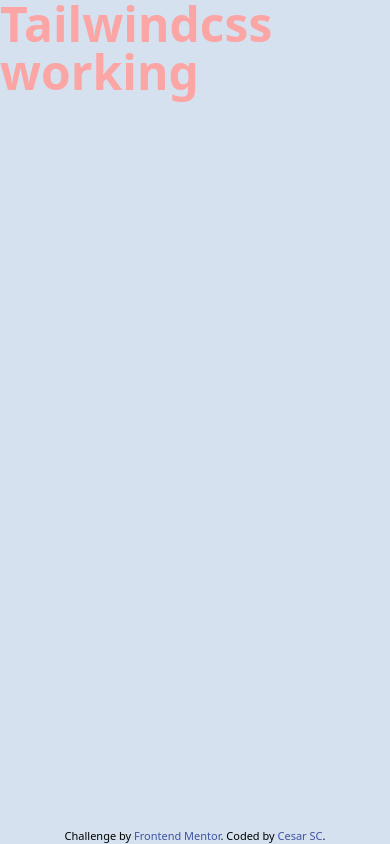
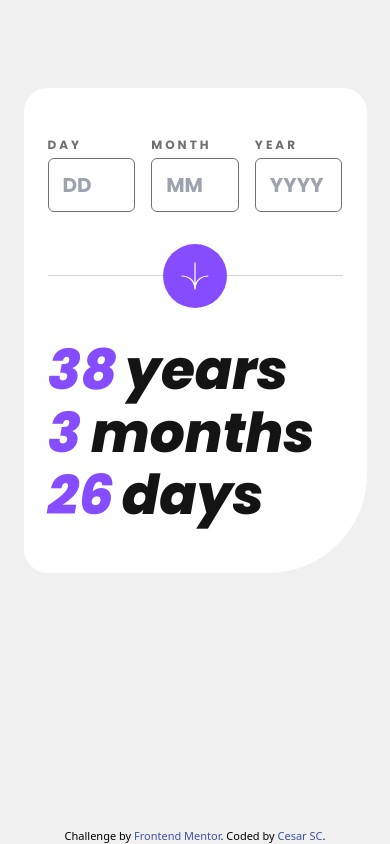
Before and after one commit to Rhiino1/fm-age-calculator, a React (Vite) app: page / in a window 390 px wide. Built offline with nearby package versions, Linux system fonts and the light colour scheme.

Commit message:
Added mobile layout

```diff
--- a/index.html
+++ b/index.html
@@ -2,7 +2,7 @@
 <html lang="en">
   <head>
     <meta charset="UTF-8" />
-    <link rel="icon" type="image/svg+xml" href="/vite.svg" />
+    <link rel="icon" type="image/png" href="/src/assets/images/favicon-32x32.png" />
     <meta name="viewport" content="width=device-width, initial-scale=1.0" />
     <title>Frontend Mentor | Age calculator app</title>
   </head>
--- a/src/App.tsx
+++ b/src/App.tsx
@@ -1,10 +1,86 @@
 import Footer from "@/layouts/Footer";
+
+// import mobileDesign from "@/age-calculator-app-main/design/mobile-design.jpg";
+import arrowIcon from "@/assets/images/icon-arrow.svg";
 
 function App() {
   return (
     <>
-      <div className="flex flex-col h-screen justify-between bg-[#d5e1ef]">
-        <h1 className="text-5xl font-bold text-red-300">Tailwindcss working</h1>
+      {/* <img
+        src={mobileDesign}
+        alt=""
+        className="absolute w-auto h-auto opacity-80"
+      /> */}
+      <div className="flex flex-col justify-between items-center w-full h-screen bg-[#F0F0F0]">
+        <main className="w-[343px] rounded-3xl rounded-br-[99px] bg-white h-[485px] mt-[88px] flex flex-col gap-[63px]">
+          <section className="grid w-full h-auto grid-cols-3 grid-rows-1 pt-[43px] px-6 gap-4">
+            <div>
+              <label
+                htmlFor="day"
+                className="invalid:text-[#FF5757] text-[12px] font-bold font-poppins tracking-[3px] text-[#716F6F]"
+              >
+                DAY
+              </label>
+              <input
+                type="text"
+                name="day"
+                className="invalid:border-[#FF5757] focus:outline-none focus:border-[#854DFF] pl-[14px] mt-[3px] h-[54px] w-full border-[1px] rounded-md border-[#716F6F] font-poppins font-bold text-xl text-[#141414]"
+                placeholder="DD"
+              />
+            </div>
+            <div>
+              <label
+                htmlFor="month"
+                className="invalid:text-[#FF5757] text-[12px] font-bold font-poppins tracking-[3px] text-[#716F6F]"
+              >
+                MONTH
+              </label>
+              <input
+                type="text"
+                name="month"
+                className="invalid:border-[#FF5757] focus:outline-none focus:border-[#854DFF] pl-[14px] mt-[3px] h-[54px] w-full border-[1px] rounded-md border-[#716F6F] font-poppins font-bold text-xl text-[#141414]"
+                placeholder="MM"
+              />
+            </div>
+            <div>
+              <label
+                htmlFor="year"
+                className="invalid:text-[#FF5757] text-[12px] font-bold font-poppins tracking-[3px] text-[#716F6F]"
+              >
+                YEAR
+              </label>
+              <input
+                type="text"
+                name="year"
+                className="invalid:border-[#FF5757] focus:outline-none focus:border-[#854DFF] border-[1px] pl-[14px] mt-[3px] h-[54px] w-full rounded-md border-[#716F6F] font-poppins font-bold text-xl text-[#141414]"
+                placeholder="YYYY"
+              />
+            </div>
+          </section>
+          <section className="relative w-full">
+            <hr className="mx-6 border-t border-gray-300" />
+            <button className="focus:outline-none hover:bg-[#141414] absolute flex items-center justify-center w-16 h-16 transform -translate-x-1/2 -translate-y-1/2 rounded-full bg-[#854DFF] top-1/2 left-1/2 transition-all">
+              <img src={arrowIcon} alt="arrow icon" className="h-7 w-7" />
+            </button>
+          </section>
+          <section className="flex flex-col items-start gap-0 px-6">
+            <div className="-mt-[10px]">
+              <h1 className="text-[55px] font-extrabold font-poppins text-[#141414]">
+                <span className="text-[#854DFF] mr-2">38</span>years
+              </h1>
+            </div>
+            <div className="-mt-[20px]">
+              <h1 className="text-[55px] font-extrabold font-poppins text-[#141414]">
+                <span className="text-[#854DFF] mr-[10px]">3</span>months
+              </h1>
+            </div>
+            <div className="-mt-[20px]">
+              <h1 className="text-[55px] font-extrabold font-poppins text-[#141414]">
+                <span className="text-[#854DFF] mr-[8px]">26</span>days
+              </h1>
+            </div>
+          </section>
+        </main>
         <Footer></Footer>
       </div>
     </>
```
